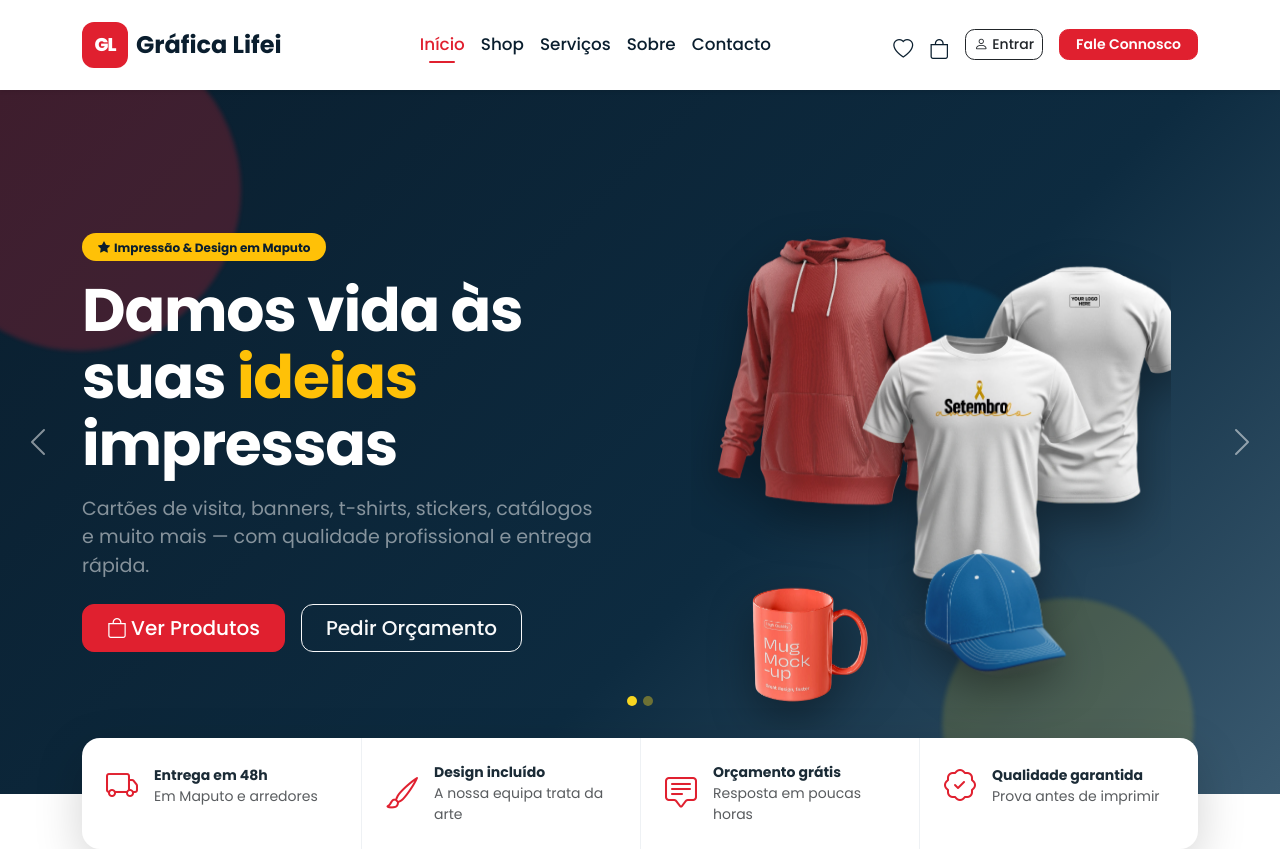
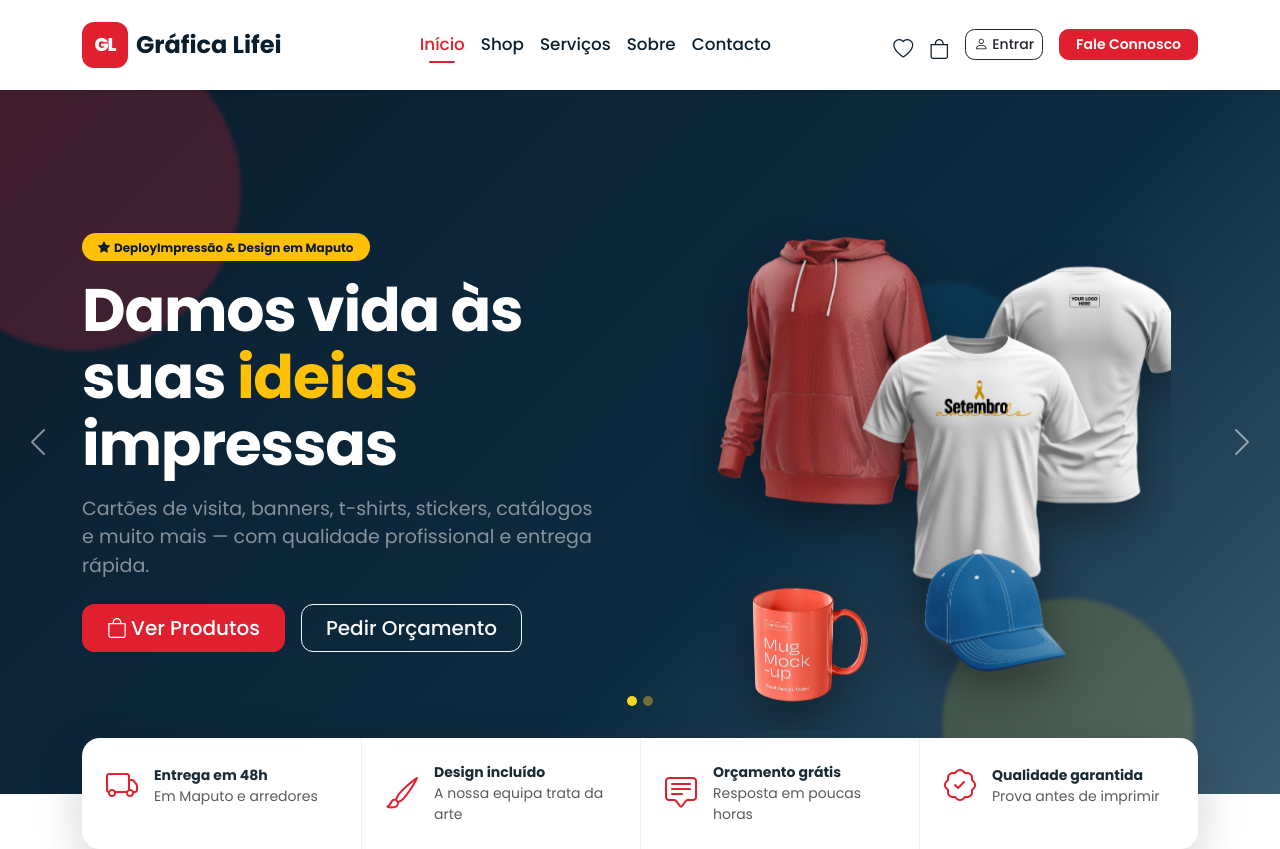
Before and after one commit to Spl01tion/graficaLF, a PHP site: page /grafica_lifei/ in a window 1280 px wide. Shown: the part 34-883 px from the top of the page. Run offline with PHP 8.4, Linux system fonts and the light colour scheme; data that the repository does not hold is empty; some libraries are stand-ins or nearby versions.

Commit message:
Testando deploy

```diff
--- a/app/pages/home.php
+++ b/app/pages/home.php
@@ -61,7 +61,7 @@ require __DIR__ . '/partials/header.php';
                     <div class="row align-items-center g-5">
                         <div class="col-lg-6">
                             <span class="badge bg-warning text-dark mb-3 px-3 py-2 rounded-pill">
-                                <i class="bi bi-star-fill me-1"></i>Impressão &amp; Design em Maputo
+                                <i class="bi bi-star-fill me-1"></i>DeployImpressão &amp; Design em Maputo
                             </span>
                             <h1 class="display-3 fw-bold mb-3" data-revelar>
                                 Damos vida às suas <span class="text-warning">ideias</span> impressas
```
